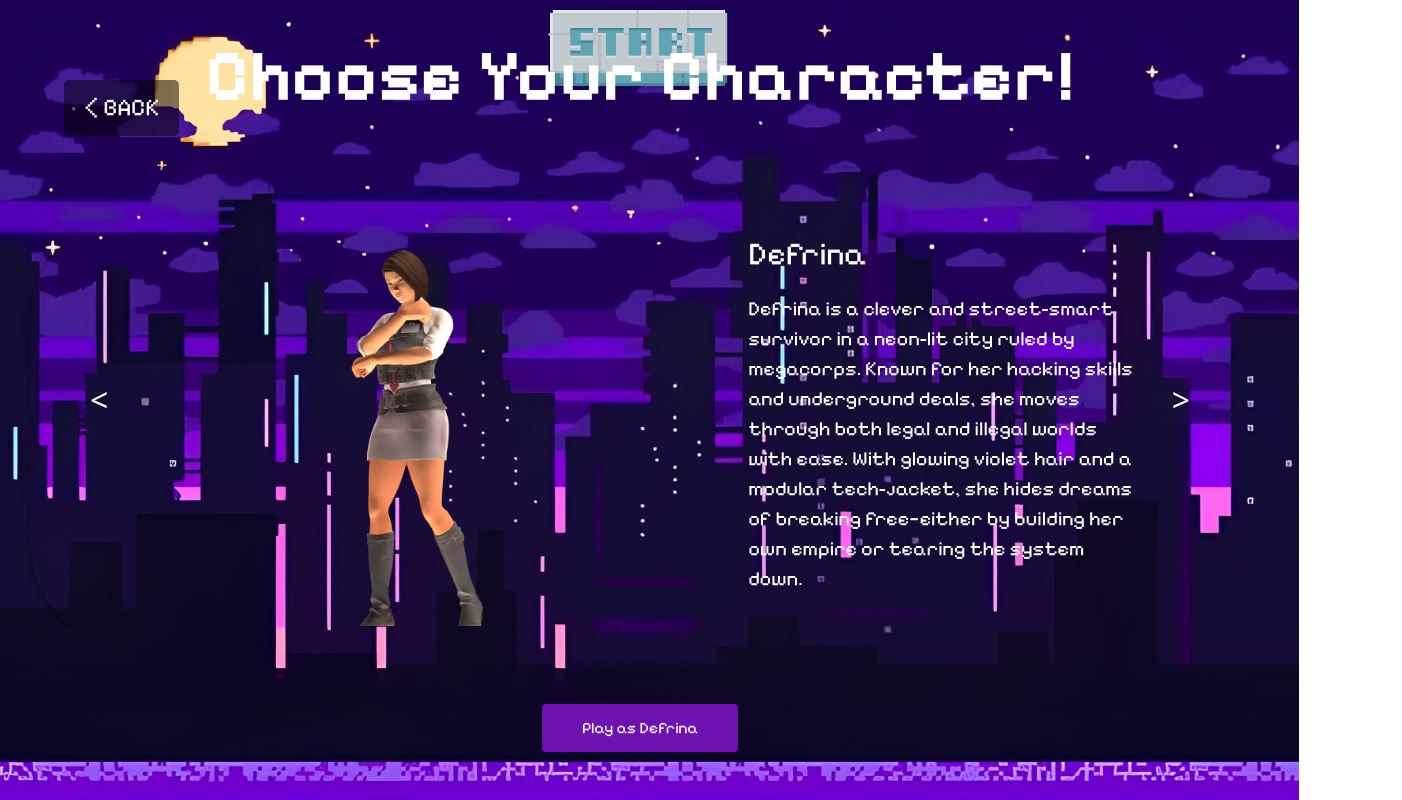
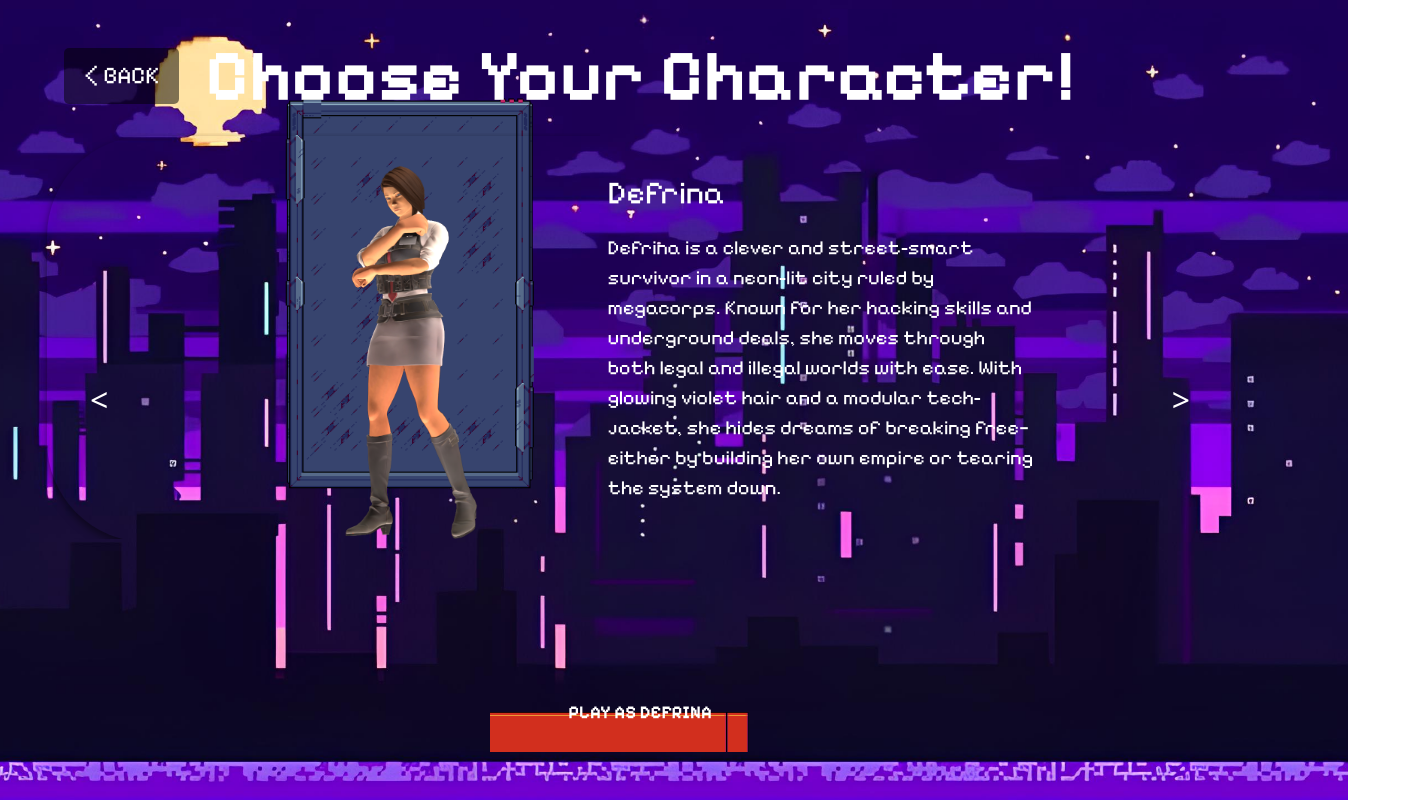
Before and after one commit to Sull1van-bit/P.U.N.K, a website: page view/index.html in a window 1280 px wide. Both pictures are taken after a click on the button 640 px from the left and 488 px from the top of the page. Shown: the whole page, 1402 px wide, since content can reach past the window. Drawn offline with Linux system fonts and the light colour scheme.

Commit message:
Resolved merge conflicts

```diff
--- a/view/index.html
+++ b/view/index.html
@@ -37,10 +37,10 @@
 
     .carousel img.active {
       display: block;
-      margin-left: 50px;
-      margin-right: 50px;
+      margin-left: 169px;
+      margin-right: 59px;
       position: relative; /* Ensure the image is positioned relative */
-      top: 20px; /* Adjust this value to lower the image */
+      top: 3px; /* Adjust this value to lower the image */
       border-radius: 100px;
     }
 
@@ -60,7 +60,7 @@
       width: 40%;
       color: white;
       font-family: 'Pixelify Sans', sans-serif;
-      margin-right: 160px;
+      margin-right: 365px;
     }
 
     .description h2 {
@@ -79,7 +79,7 @@
 
     .back-button {
       position: absolute;
-      top: 10%;
+      top: 6%;
       left: 5%;
       font-size: 1.5rem;
       color: white;
@@ -93,6 +93,7 @@
 
     .back-button:hover {
       background-color: rgba(255, 0, 0, 0.7);
+      cursor: url('../asset/cursor.png'), auto;
     }
 
     .game-title-container {
@@ -125,7 +126,7 @@
       left: 51%;
       transform: translate(-50%, -50%);
       font-family: 'Pixelify Sans', sans-serif;
-      font-size: 95; /* Adjust font size as needed */class="font-Pixelify-sans text-2xl text-white text-center">Indonesia Cyberpunk Experience</span>
+      font-size: 95;
       color: white;
       text-align: center;
       overflow: hidden;
@@ -137,17 +138,55 @@
       background: none;
       border: none;
       padding: 0;
-      cursor: pointer;
+      cursor: url('../asset/cursor.png'), auto;
       outline: none;
       display: flex;
       justify-content: center;
       align-items: center;
+      margin-top: 50px; /* Add this to increase the distance */
     }
 
     .start-button-gif {
-
       width: 200px; /* Adjust the size of the button */
       height: auto; /* Maintain aspect ratio */
+    }
+
+    .play-button {
+      width: 300px; /* Adjust width */
+      height: 80px; /* Adjust height */
+      background-image: url('../asset/Button.png'); /* Path to your PNG */
+      background-size: 650PX; /* Ensure the image covers the button */
+      background-position-y: top; /* Adjust to position the image correctly */
+      background-position: center; /* Center the image */
+      background-repeat: no-repeat; /* Prevent tiling */
+      border: none; /* Remove default border */
+      cursor: pointer; /* Add pointer cursor */
+      color: white; /* Text color */
+      font-size: 18px; /* Adjust font size */
+      font-family: 'Pixelify Sans', sans-serif; /* Font style */
+      text-transform: uppercase; /* Uppercase text */
+      font-weight: bold; /* Bold text */
+      text-align: center; /* Center text horizontally */
+      line-height: 80px; /* Center text vertically */
+      transition: transform 0.2s ease, opacity 0.2s ease; /* Add hover effect */
+    }
+
+    .play-button:hover {
+      transform: scale(1.05); /* Slightly enlarge on hover */
+      opacity: 0.9; /* Slightly dim on hover */
+    }
+
+    .character-bg {
+    position: absolute;
+    width: 567px;
+    height: 526px;
+    background-image: url(../asset/Frame.png);
+    background-size: cover;
+    background-position: center;
+    z-index: -2;
+    border-radius: 20px;
+    margin-left: -425px;
+    margin-top: -50px;
     }
   </style>
 </head>
@@ -170,14 +209,14 @@
     </div>
 
     <div class="carousel-container flex items-center justify-center gap-2 w-4xs mx-0 my-auto">
+      <!-- Background Image -->
+      <div class="character-bg"></div>
+
       <div class="carousel relative w-5xl flex items-center overflow-hidden">
         <span class="arrow left-20" onclick="playClickSound(); prevImage()"><</span>
-        <div class="image-container">
-          <img src="../asset/frame.png" alt="Frame" class="frame">
-          <img src="../asset/Defrina/Defrina.png" alt="Defrina" class="active">
-          <img src="/P.U.N.K/asset/Binar/Char Select.png" alt="Binar" class="hidden">
-          <img src="/P.U.N.K/asset/Purpla/Char Select.png" alt="Purpla" class="hidden">
-        </div>
+        <img src="../asset/Defrina/Defrina.png" alt="Defrina" class="active">
+        <img src="/P.U.N.K/asset/Binar/Char Select.png" alt="Binar" class="hidden">
+        <img src="/P.U.N.K/asset/Purpla/Char Select.png" alt="Purpla" class="hidden">
         <span class="arrow right-20" onclick="playClickSound(); nextImage()">></span>
       </div>
 
@@ -186,11 +225,14 @@
         <p id="image-description">
           Defrina is a clever and street-smart survivor in a neon-lit city ruled by megacorps. Known for her hacking skills and underground deals, she moves through both legal and illegal worlds with ease. With glowing violet hair and a modular tech-jacket, she hides dreams of breaking free—either by building her own empire or tearing the system down.
         </p>
-              </div>
+      </div>
     </div>
 
     <!-- Play Button -->
-    <button class="font-Pixelify-mono bg-purple-800 text-white px-10 py-3 rounded hover:bg-red-700 hover:text-white transition duration-300 ease-in-out transform hover:scale-105 focus:outline-none focus:ring-2 focus:ring-blue-500 focus:ring-opacity-50" onclick="playClickSound(); playerChar()">
+    <button
+      class="play-button"
+      onclick="playClickSound(); playerChar()"
+    >
       Play as <span id="selected-character-name">Defrina</span>
     </button>
 
@@ -233,21 +275,40 @@
     }
 
     function startGame() {
-      // Hide main screen and show the character selection
+      console.log("startGame function called"); // Debugging log
       document.body.classList.add('fading-out');
       setTimeout(() => {
-        document.querySelector('.game-title-container').classList.add('hidden'); // Hide the logo container
-        document.querySelector('button').classList.add('hidden'); // Hide the Start button
-        document.getElementById('character-selection').classList.remove('hidden'); // Show the character selection
+        const titleContainer = document.querySelector('.game-title-container');
+        const startButton = document.querySelector('.start-button');
+        const characterSelection = document.getElementById('character-selection');
+
+        console.log("Hiding title container and start button");
+        titleContainer.classList.add('hidden'); // Hide the logo container
+        startButton.classList.add('hidden'); // Hide the Start button
+        startButton.style.display = 'none'; // Force hide the Start button
+        console.log("Showing character selection");
+        characterSelection.classList.remove('hidden'); // Show the character selection
         document.body.classList.remove('fading-out');
       }, 500); // Match the fade-out duration
     }
 
     function goBack() {
-      // Hide the character selection and show the main screen
-      document.getElementById('character-selection').classList.add('hidden'); // Hide the character selection
-      document.querySelector('.game-title-container').classList.remove('hidden'); // Show the logo container
-      document.querySelector('button').classList.remove('hidden'); // Show the Start button
+      // Tambahkan efek fade out
+      document.body.classList.add('fading-out');
+
+      setTimeout(() => {
+        // Sembunyikan pemilihan karakter dan tampilkan layar utama
+        document.getElementById('character-selection').classList.add('hidden'); // Sembunyikan pemilihan karakter
+        const titleContainer = document.querySelector('.game-title-container');
+        const startButton = document.querySelector('.start-button');
+
+        titleContainer.classList.remove('hidden'); // Tampilkan logo container
+        startButton.classList.remove('hidden'); // Tampilkan tombol Start
+        startButton.style.display = 'flex'; // Pastikan tombol Start terlihat
+
+        // Hapus efek fade out setelah selesai
+        document.body.classList.remove('fading-out');
+      }, 500); // Durasi fade out (sesuai dengan CSS transition)
     }
 
     let currentIndex = 0;
```
Also changed, not shown: asset/Button.png (added), asset/desc.png (added).
